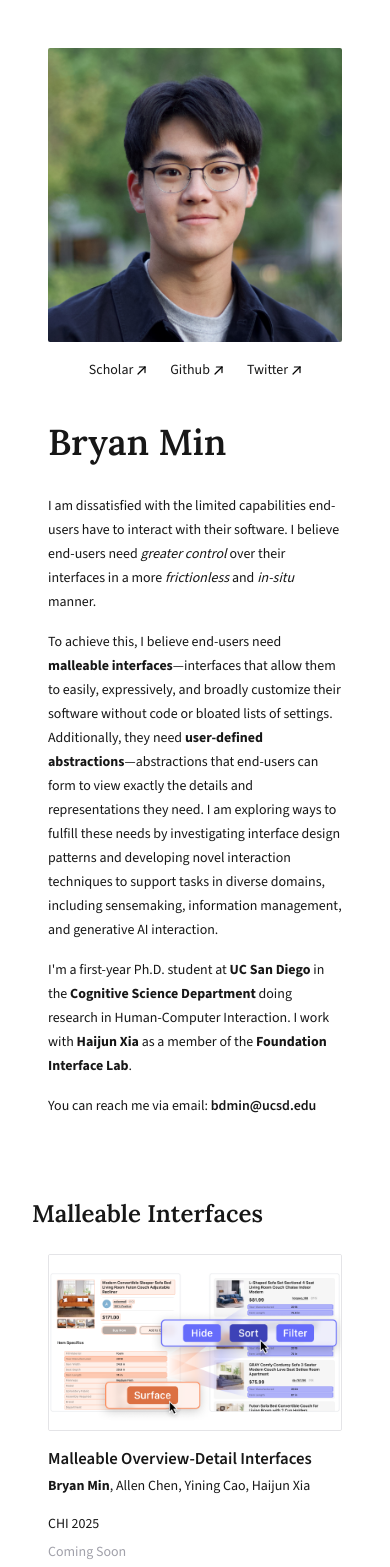
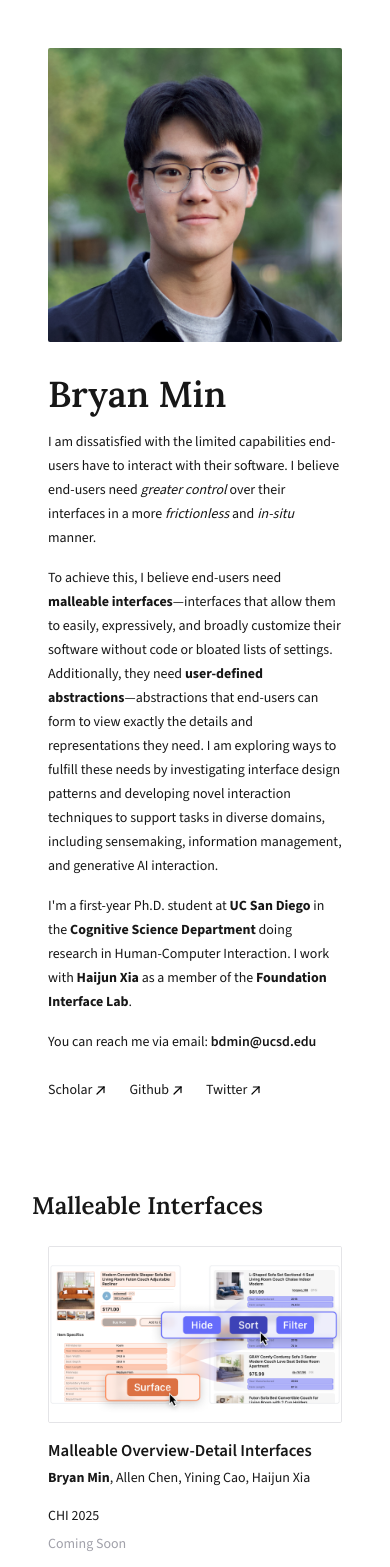
Before and after one commit to bdhmin/phd-portfolio, a Next.js app: page / in a window 390 px wide. Shown: the top 1567 px of the page. Built offline with nearby package versions, Linux system fonts and the light colour scheme.

Commit message:
Minor CSS changes

```diff
--- a/src/pages/about.tsx
+++ b/src/pages/about.tsx
@@ -3,18 +3,9 @@ import Tag from '@/components/tag';
 import Link from '@/assets/link.svg';
 
 export default function About() {
+  const Links = () => {
     return (
-    <div className="flex flex-col gap-6">
-      <div className="px-4 w-full flex flex-col md:flex-row gap-8 justify-start">
-        <div className="flex flex-col items-center gap-2">
-          <div className="max-w-[380px] min-w-[130px] w-full md:min-w-[240px] md:w-[240px] md:h-[280px] rounded-sm overflow-hidden">
-            <img
-              className="w-full h-full object-cover"
-              src="portrait/portrait2023-1sq.JPEG"
-              alt="A medium close-up portrait photo of Bryan Min"
-            />
-          </div>
-          <div className="w-fit flex flex-row gap-6 my-2 mx-4">
+      <div className="w-fit flex flex-row flex-wrap gap-6 my-2">
         {[
           {
             name: 'Scholar',
@@ -40,6 +31,23 @@ export default function About() {
           </a>
         ))}
       </div>
+    );
+  };
+
+  return (
+    <div className="flex flex-col gap-6">
+      <div className="px-4 w-full flex flex-col md:flex-row gap-8 justify-start">
+        <div className="flex flex-col items-center gap-2">
+          <div className="max-w-[380px] min-w-[130px] w-full md:min-w-[240px] md:w-[240px] md:h-[280px] rounded-sm overflow-hidden">
+            <img
+              className="w-full h-full object-cover"
+              src="portrait/portrait2023-1sq.JPEG"
+              alt="A medium close-up portrait photo of Bryan Min"
+            />
+          </div>
+          <div className="hidden md:block">
+            <Links />
+          </div>
           {/* <p>bdmin@ucsd.edu</p> */}
         </div>
         <div className="w-full flex flex-col gap-4">
@@ -48,7 +56,7 @@ export default function About() {
               Bryan Min
             </h1>
           </div>
-          <div className="mt-4">
+          <div className="md:mt-4">
             I am dissatisfied with the limited capabilities end-users have to
             interact with their software. I believe end-users need{' '}
             <i>greater control</i> over their interfaces in a more{' '}
@@ -81,6 +89,9 @@ export default function About() {
             You can reach me via email:{' '}
             <span className="font-semibold">bdmin@ucsd.edu</span>
           </p>
+          <div className="block md:hidden">
+            <Links />
+          </div>
 
           {/* <div className="flex flex-col">
             <p>bdmin@ucsd.edu</p>
```
Lines whose indentation alone changed are shown as unchanged.
